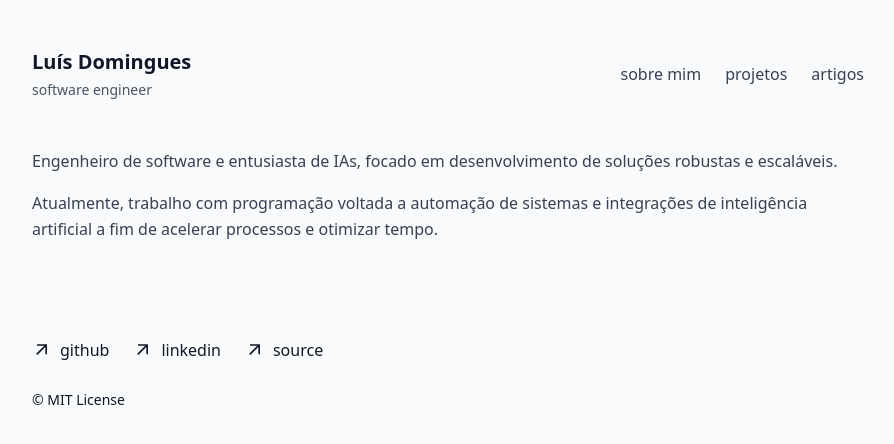
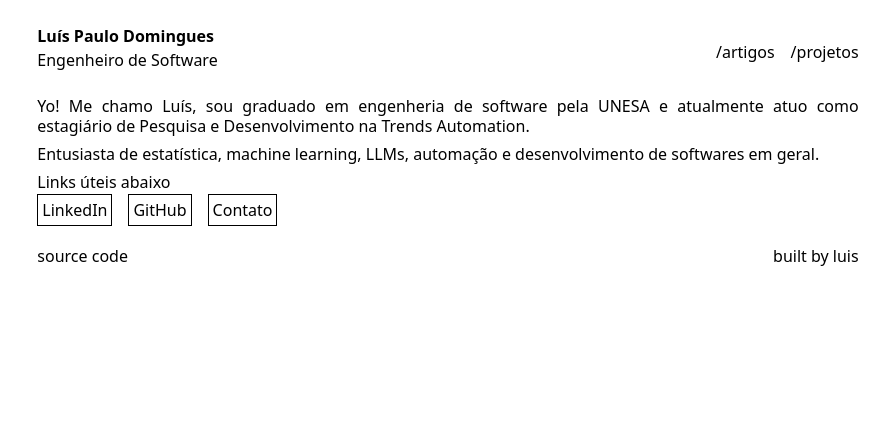
Before and after one commit to luis-domingues/portfolio, an Astro site: page / in a window 1280 px wide. Shown: the whole page, without its empty margins (192-1086 px from the left). Built offline with nearby package versions, Linux system fonts and the light colour scheme; Astro itself is replaced by a stand-in of ours.

Commit message:
feat: add new layout template

```diff
--- a/src/components/Footer.astro
+++ /dev/null
@@ -1,59 +0,0 @@
----
-
----
-<footer class="mt-16 pt-8">
-    <ul class="flex flex-wrap gap-6">
-        <li>
-            <a
-                href="#"
-                class="inline-flex items-center gap-2 text-gray-900 transition-colors"
-            >
-                <svg
-                    xmlns="http://www.w3.org/2000/svg"
-                    height="20px"
-                    viewBox="0 -960 960 960"
-                    width="20px"
-                    fill="currentColor"
-                >
-                    <path d="m256-240-56-56 384-384H240v-80h480v480h-80v-344L256-240Z"/>
-                </svg>
-                github
-            </a>
-        </li>
-        <li>
-            <a
-                href="#"
-                class="inline-flex items-center gap-2 text-gray-900 transition-colors"
-            >
-                <svg
-                    xmlns="http://www.w3.org/2000/svg"
-                    height="20px"
-                    viewBox="0 -960 960 960"
-                    width="20px"
-                    fill="currentColor"
-                >
-                    <path d="m256-240-56-56 384-384H240v-80h480v480h-80v-344L256-240Z"/>
-                </svg>
-                linkedin
-            </a>
-        </li>
-        <li>
-            <a
-                href="#"
-                class="inline-flex items-center gap-2 text-gray-900 transition-colors"
-            >
-                <svg
-                    xmlns="http://www.w3.org/2000/svg"
-                    height="20px"
-                    viewBox="0 -960 960 960"
-                    width="20px"
-                    fill="currentColor"
-                >
-                    <path d="m256-240-56-56 384-384H240v-80h480v480h-80v-344L256-240Z"/>
-                </svg>
-                source
-            </a>
-        </li>
-    </ul>
-    <p class="mt-6 text-sm text-gray-900">© MIT License</p>
-</footer>
--- a/src/components/Header.astro
+++ /dev/null
@@ -1,19 +0,0 @@
-<header class="mb-12 flex flex-col gap-6 sm:flex-row sm:items-center sm:justify-between">
-    <div class="flex flex-col gap-1">
-        <a href="/" class="text-xl font-bold text-gray-900 transition-colors hover:text-gray-600">Luís Domingues</a>
-        <p class="text-sm font-light text-gray-600">software engineer</p>
-    </div>
-    <nav>
-        <ul class="flex flex-wrap gap-6">
-            <li>
-                <a href="/about" class="text-gray-700 transition-colors hover:text-gray-900 hover:underline">sobre mim</a>
-            </li>
-            <li>
-                <a href="/projects" class="text-gray-700 transition-colors hover:text-gray-900 hover:underline">projetos</a>
-            </li>
-            <li>
-                <a href="/articles" class="text-gray-700 transition-colors hover:text-gray-900 hover:underline">artigos</a>
-            </li>
-        </ul>
-    </nav>
-</header>
--- /dev/null
+++ b/src/components/Main.astro
@@ -0,0 +1,12 @@
+<main class="flex flex-col gap-2 text-base/tight max-sm:text-sm max-md:text-normal justify text-justify">
+    <p >Yo! Me chamo Luís, sou graduado em engenheria de software pela UNESA e atualmente atuo como estagiário de Pesquisa e Desenvolvimento na Trends Automation.</p>
+    <p>Entusiasta de estatística, machine learning, LLMs, automação e desenvolvimento de softwares em geral.</p>
+    <p>Links úteis abaixo</p>
+    <div>
+        <ul class="flex gap-4 items-center">
+            <li><a href="" class="border p-1">LinkedIn</a></li>
+            <li><a href="" class="border p-1">GitHub</a></li>
+            <li><a href="" class="border p-1">Contato</a></li>
+        </ul>
+    </div>
+</main>
--- a/src/components/Welcome.astro
+++ /dev/null
@@ -1,11 +0,0 @@
----
-
----
-<section class="mb-12 flex flex-col gap-4">
-	<p class="text-base leading-relaxed text-gray-700">Engenheiro de software e entusiasta de IAs, focado em desenvolvimento de soluções robustas e escaláveis.
-	</p>
-
-	<p class="text-base leading-relaxed text-gray-700">
-        Atualmente, trabalho com programação voltada a automação de sistemas e integrações de inteligência artificial a fim de acelerar processos e otimizar tempo.
-    </p>
-</section>
--- a/src/layouts/Layout.astro
+++ b/src/layouts/Layout.astro
@@ -1,42 +1,48 @@
 ---
-import "../styles/global.css";
-import Header from "../components/Header.astro";
-import Footer from "../components/Footer.astro";
-
 interface Props {
     title?: string;
 }
 
 const { title } = Astro.props;
 ---
+
 <!doctype html>
 <html lang="en">
     <head>
         <meta charset="UTF-8" />
         <meta name="viewport" content="width=device-width" />
-		{Astro.site && (
+        {
+            Astro.site && (
                 <link
                     rel="alternate"
                     type="application/rss+xml"
                     title="title of your site rss feed"
-				href={new URL('rss.xml', Astro.site).href}
+                    href={new URL("rss.xml", Astro.site).href}
                 />
-		)}
-		<script
-			is:inline
-			async
-			crossorigin="anonymous">
-		</script>
+            )
+        }
+        <script is:inline async crossorigin="anonymous"></script>
         <link rel="icon" href="/favicon.ico" />
         <title>{title}</title>
     </head>
-	<body>
-		<div class="min-h-screen bg-gray-50 text-gray-900 antialiased">
-			<div class="mx-auto min-h-screen w-full max-w-2xl px-6 py-8 sm:px-8 md:py-12 lg:max-w-4xl">
-				<Header />
+    <body class="w-full sm:w-5/6 lg:w-2/3 mx-auto px-4">
+        <header class="flex flex-col items-start py-6 lg:flex-row lg:justify-between lg:items-center">
+            <div class="flex flex-col">
+                <h1 class="font-semibold">Luís Paulo Domingues</h1>
+                <p>Engenheiro de Software</p>
+            </div>
+            <ul>
+                <nav class="flex gap-4 pt-2 text-sm sm:text-base">
+                    <li><a href="#articles.astro" class="hover:border-b">/artigos</a></li>
+                    <li><a href="" class="hover:border-b">/projetos</a></li>
+                </nav>
+            </ul>
+        </header>
         <slot />
-				<Footer />
-			</div>
-		</div>
+        <footer class="flex flex-col gap-2 py-6 sm:flex-row sm:justify-between sm:items-center">
+            <a href="">source code</a>
+            <span>built by luis</span>
+        </footer>
     </body>
+
 </html>
--- a/src/pages/about.astro
+++ /dev/null
@@ -1,6 +0,0 @@
----
-import Layout from '../layouts/Layout.astro';
----
-<Layout>
-
-</Layout>
--- a/src/pages/index.astro
+++ b/src/pages/index.astro
@@ -1,8 +1,9 @@
 ---
-import Welcome from '../components/Welcome.astro';
-import Layout from '../layouts/Layout.astro';
+import Layout from "../layouts/Layout.astro";
+import Main from "../components/Main.astro"
+import '../styles/global.css';
 ---
 
 <Layout>
-	<Welcome />
+    <Main />
 </Layout>
--- a/src/pages/projects.astro
+++ /dev/null
@@ -1,6 +0,0 @@
----
-import Layout from '../layouts/Layout.astro';
----
-<Layout>
-
-</Layout>
```
Lines whose indentation alone changed are shown as unchanged.
